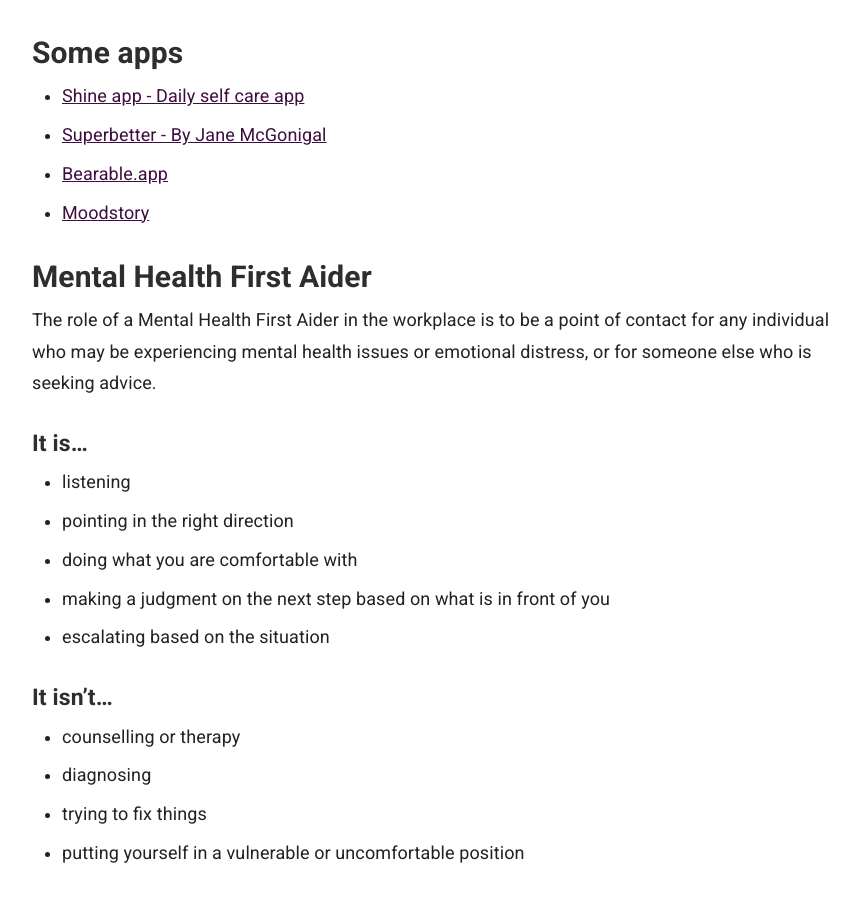
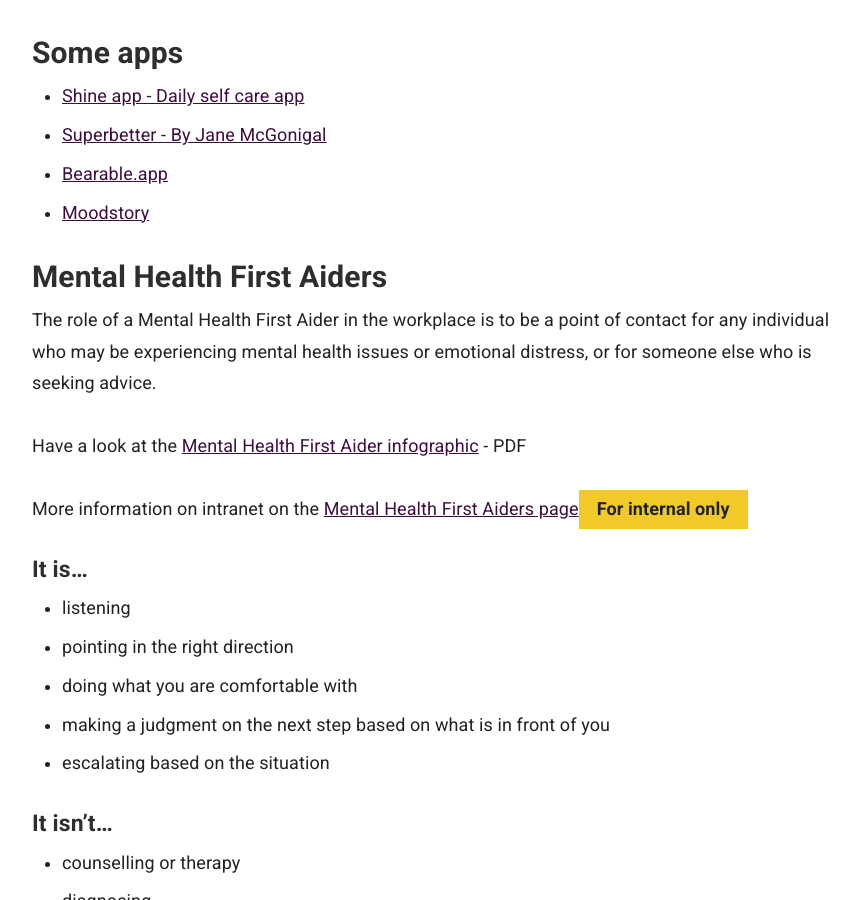
Before and after one commit to numbat70/inclusion2021, a Jekyll site: the page built from _docs/accessibility/advice-specific.md, in a window 1280 px wide and 900 px high, scrolled down 30152 px. Shown: the whole window, without its empty margins (358-1217 px from the left). Built offline with Jekyll 4.4.1, drawn with Linux system fonts in a browser that asks for light colours.

Commit message:
add mental health infographic info

```diff
--- a/_docs/accessibility/advice-specific.md
+++ b/_docs/accessibility/advice-specific.md
@@ -636,9 +636,14 @@ You can get involved, [they provide material on their website](https://www.notev
 <li><a href="https://moodstories.com/" target="_blank" rel="noopener">Moodstory</a></li>
 </ul>
 
-### Mental Health First Aider
+### Mental Health First Aiders
 
 The role of a Mental Health First Aider in the workplace is to be a point of contact for any individual who may be experiencing mental health issues or emotional distress, or for someone else who is seeking advice.
+
+Have a look at the [Mental Health First Aider infographic](/images/MentalHealthFirstAidGuidance.pdf) - PDF
+
+<p>More information on intranet on the <a href="https://scotent.sharepoint.com/sites/Intranet/Corporate/Hr-corp/my-wellbeing/Pages/Mental-Health-First-Aiders.aspx" target="_blank">Mental Health First Aiders page</a><span class="tag">For internal only</span></p>
+
 
 #### It is...
 - listening
```
